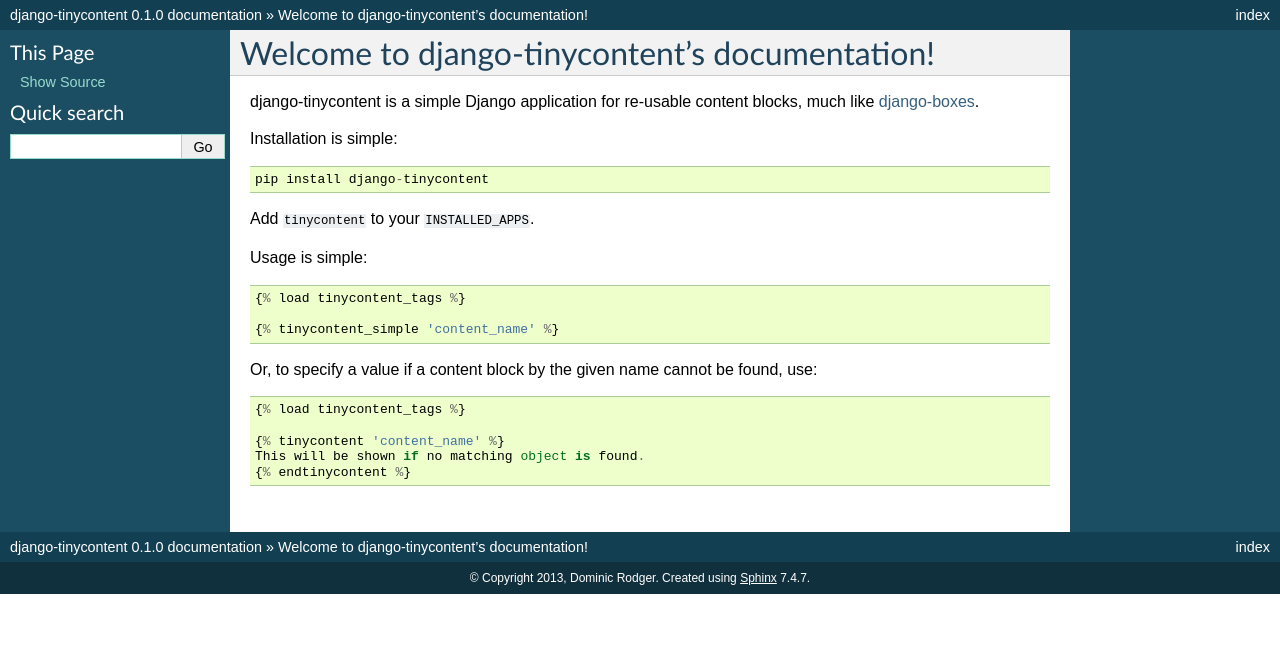
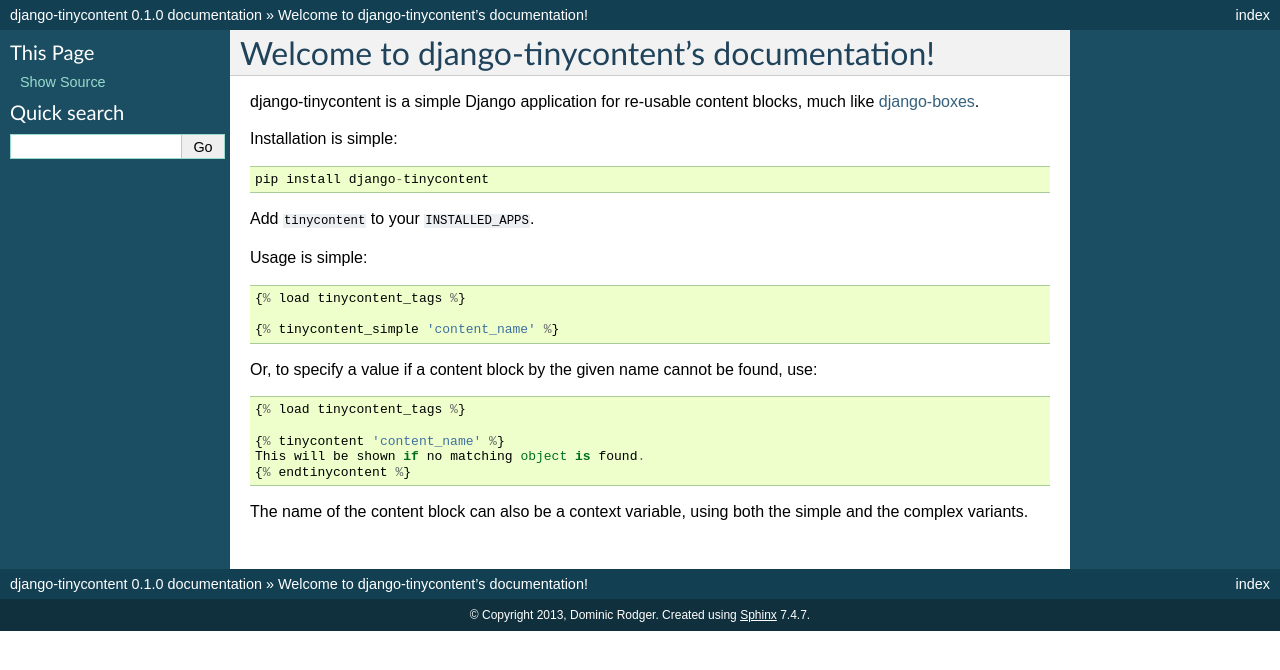
Before and after one commit to dominicrodger/django-tinycontent, a Sphinx documentation site: the page built from docs/index.rst, in a window 1280 px wide. Shown: the top 670 px of the page. Built offline with Sphinx 7.4.7, drawn with Linux system fonts in a browser that asks for light colours.

Commit message:
Adding a quick note about context variables

```diff
--- a/docs/index.rst
+++ b/docs/index.rst
@@ -28,4 +28,7 @@
     This will be shown if no matching object is found.
     {% endtinycontent %}
 
+The name of the content block can also be a context variable, using
+both the simple and the complex variants.
+
 .. _django-boxes: https://github.com/eldarion/django-boxes
```
